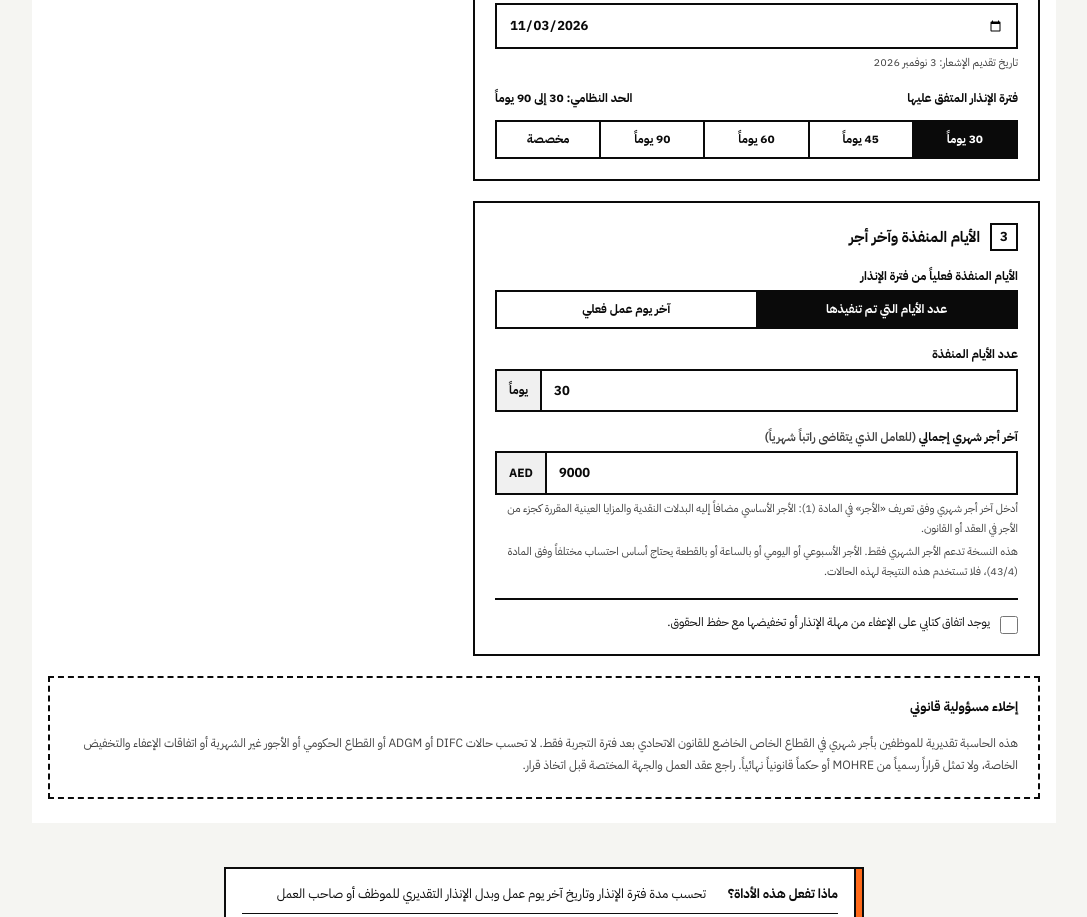
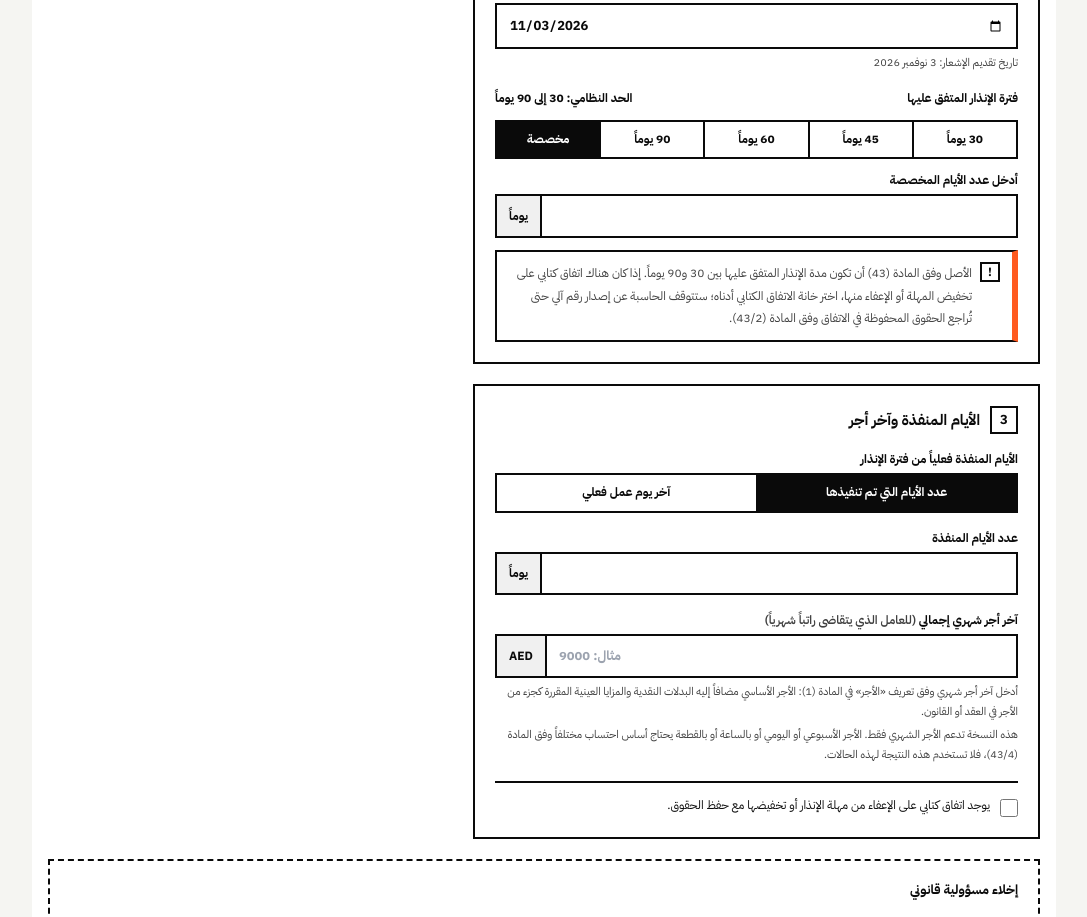
Before and after one commit to MAHMADzubair/arabic-tools, a Next.js app: page /ar/ae/notice-period-calculator in a window 1280 px wide. Shown: the part 1500-2417 px from the top of the page, without its empty margins (96-1183 px from the left). Built offline with nearby package versions, Linux system fonts and the light colour scheme; no server answers.

Commit message:
fix: remove assumed salary, notice and service-day defaults

```diff
--- a/components/UaeNoticePeriodCalculator.jsx
+++ b/components/UaeNoticePeriodCalculator.jsx
@@ -127,14 +127,12 @@ export default function UaeNoticePeriodCalculator() {
   const [terminationInitiator, setTerminationInitiator] = useState("unsure");
   const [nonCompliantParty, setNonCompliantParty] = useState("unsure");
   const [noticeStartDate, setNoticeStartDate] = useState(() => getUaeDateString());
-  const [contractNoticePreset, setContractNoticePreset] = useState("30");
-  const [customNoticeDays, setCustomNoticeDays] = useState("30");
+  const [contractNoticePreset, setContractNoticePreset] = useState("custom");
+  const [customNoticeDays, setCustomNoticeDays] = useState("");
   const [servedInputMode, setServedInputMode] = useState("days");
-  const [servedDaysInput, setServedDaysInput] = useState("30");
-  const [actualLastWorkingDate, setActualLastWorkingDate] = useState(() => {
-    return addDays(getUaeDateString(), 30);
-  });
-  const [lastWage, setLastWage] = useState("9000");
+  const [servedDaysInput, setServedDaysInput] = useState("");
+  const [actualLastWorkingDate, setActualLastWorkingDate] = useState("");
+  const [lastWage, setLastWage] = useState("");
   const [isMutualWaiver, setIsMutualWaiver] = useState(false);
 
   // UI
@@ -174,9 +172,6 @@ export default function UaeNoticePeriodCalculator() {
 
   const handleStartDateChange = (newDate) => {
     setNoticeStartDate(newDate);
-    if (servedInputMode === "date" && newDate && requiredNoticeDays > 0) {
-      setActualLastWorkingDate(addDays(newDate, requiredNoticeDays));
-    }
   };
 
   const servedNoticeDays = useMemo(() => {
@@ -236,6 +231,9 @@ export default function UaeNoticePeriodCalculator() {
       return "أدخل مدة إنذار كاملة بالأيام دون كسور.";
     }
     if (!noticeStartDate) return "أدخل تاريخ الإشعار قبل حساب آخر يوم عمل.";
+    if (servedInputMode === "days" && String(servedDaysInput ?? "").trim() === "") {
+      return "أدخل عدد الأيام التي نُفذت فعلياً من فترة الإنذار.";
+    }
     if (servedInputMode === "date" && !actualLastWorkingDate) {
       return "أدخل آخر يوم عمل فعلي أو بدّل طريقة الإدخال إلى عدد الأيام.";
     }
@@ -328,12 +326,12 @@ export default function UaeNoticePeriodCalculator() {
     setNonCompliantParty("unsure");
     const today = getUaeDateString();
     setNoticeStartDate(today);
-    setContractNoticePreset("30");
-    setCustomNoticeDays("30");
+    setContractNoticePreset("custom");
+    setCustomNoticeDays("");
     setServedInputMode("days");
-    setServedDaysInput("30");
-    setActualLastWorkingDate(addDays(today, 30));
-    setLastWage("9000");
+    setServedDaysInput("");
+    setActualLastWorkingDate("");
+    setLastWage("");
     setIsMutualWaiver(false);
     setEmployeeName("");
     setEmployerName("");
```
